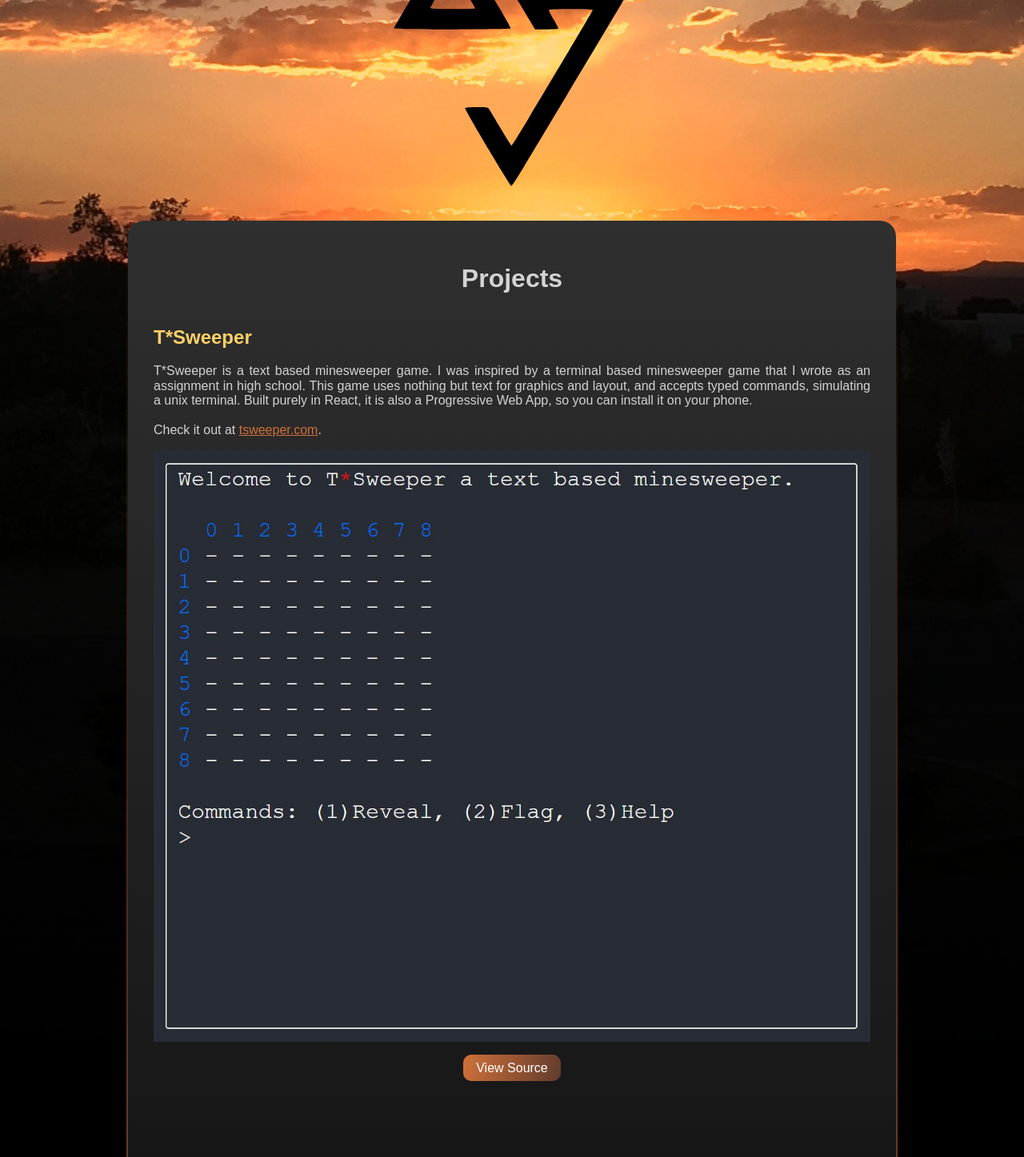
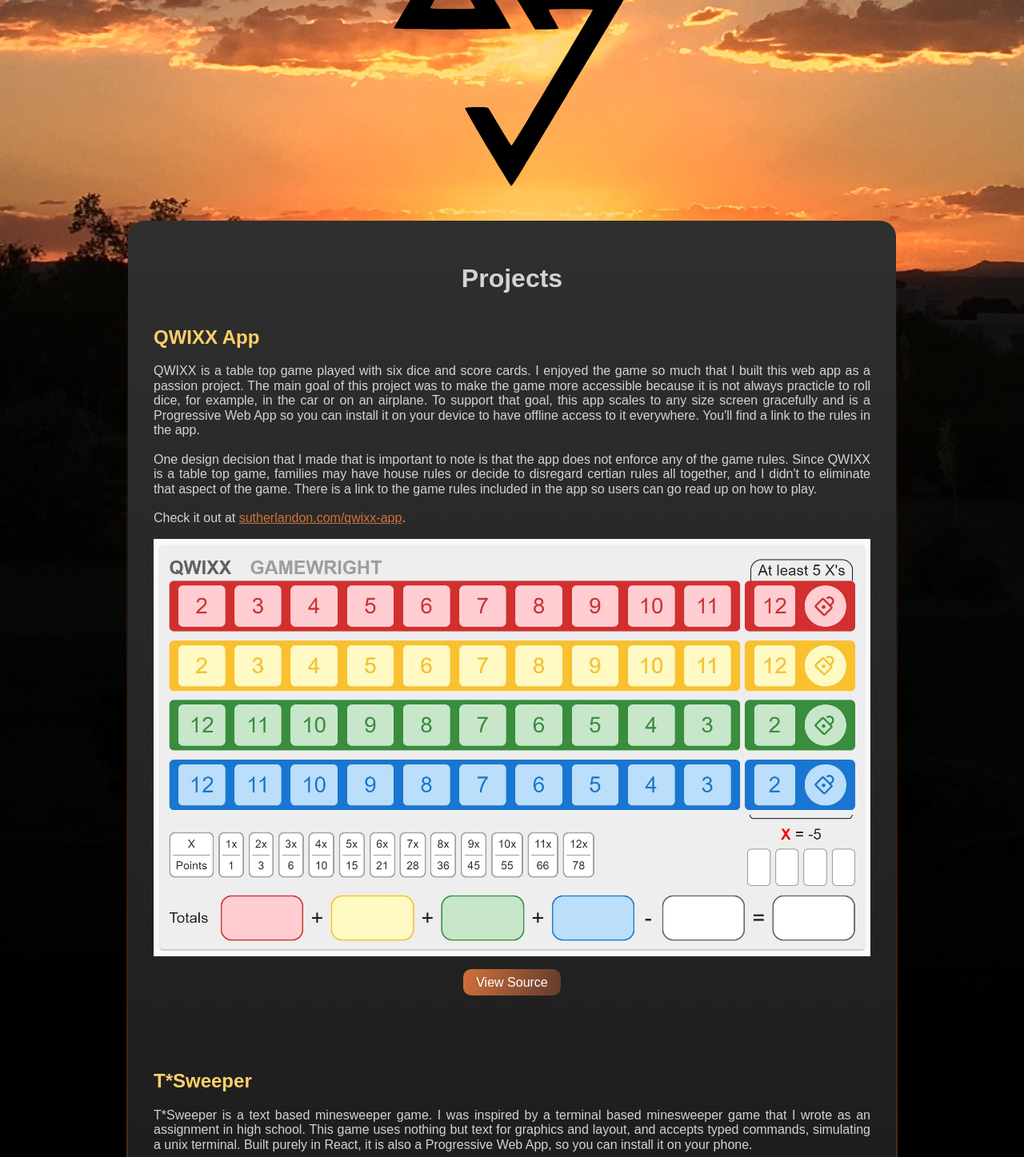
Before and after one commit to Sutherlandon/sutherlandon.com, a React (Create React App) app: page /app/home in a window 1280 px wide. Shown: the part 251-1698 px from the top of the page at 80% size. Built offline with nearby package versions, Linux system fonts and the light colour scheme; a web font is replaced by a local one.

Commit message:
Added QWIXX App to the project list

```diff
--- a/src/pages/home.js
+++ b/src/pages/home.js
@@ -4,6 +4,7 @@ import Content from './layouts/content';
 import logo from '../images/Gg/Gg-1.0.svg';
 import tsweeperImg from '../images/tsweeper.jpg';
 import theaterCMSImg from '../images/theater-cms.jpg';
+import qwixxImg from '../images/qwixx-app.jpg';
 
 export default () => (
   <Fragment>
@@ -13,6 +14,42 @@ export default () => (
     <Content>
       <h1>Projects</h1>
       <div className="pure-g">
+        <div className="project-container">
+          <div className="pure-u-1 pure-u-lg-1-2 project-description">
+            <div className="gutter">
+              <h2 className="project-title">QWIXX App</h2>
+              QWIXX is a table top game played with six dice and score cards.  I enjoyed the game so much
+              that I built this web app as a passion project. The main goal of this project was to make the
+              game more accessible because it is not always practicle to roll dice, for example, in the car
+              or on an airplane.  To support that goal, this app scales to any size screen gracefully and
+              is a Progressive Web App so you can install it on your device to have offline access to it
+              everywhere. You'll find a link to the rules in the app.<br/>
+              <br/>
+              One design decision that I made that is important to note is that the app does not enforce
+              any of the game rules. Since QWIXX is a table top game, families may have house rules or decide to
+              disregard certian rules all together, and I didn't to eliminate that aspect of the game.
+              There is a link to the game rules included in the app so users can go read up on how to play.<br/>
+              <br/>
+              Check it out at <a
+                href="https://sutherlandon.com/qwixx-app" target="_">
+                  sutherlandon.com/qwixx-app
+              </a>.
+            </div>
+          </div>
+          <div className="pure-u-1 pure-u-lg-1-2 project-sample">
+            <div className="gutter">
+              <a href="https://sutherlandon.com/qwixx-app" target="_">
+                <img className="pure-img" src={qwixxImg} alt='QWIXX App preview'/>
+              </a>
+            </div>
+          </div>
+          <div className="pure-u-1 action-container">
+            <a className="action-button" target="_"
+              href="https://github.com/sutherlandon/qwixx-app">
+              View Source
+            </a>
+          </div>
+        </div>
         <div className="project-container">
           <div className="pure-u-1 pure-u-lg-1-2 project-description">
             <div className="gutter">
```
